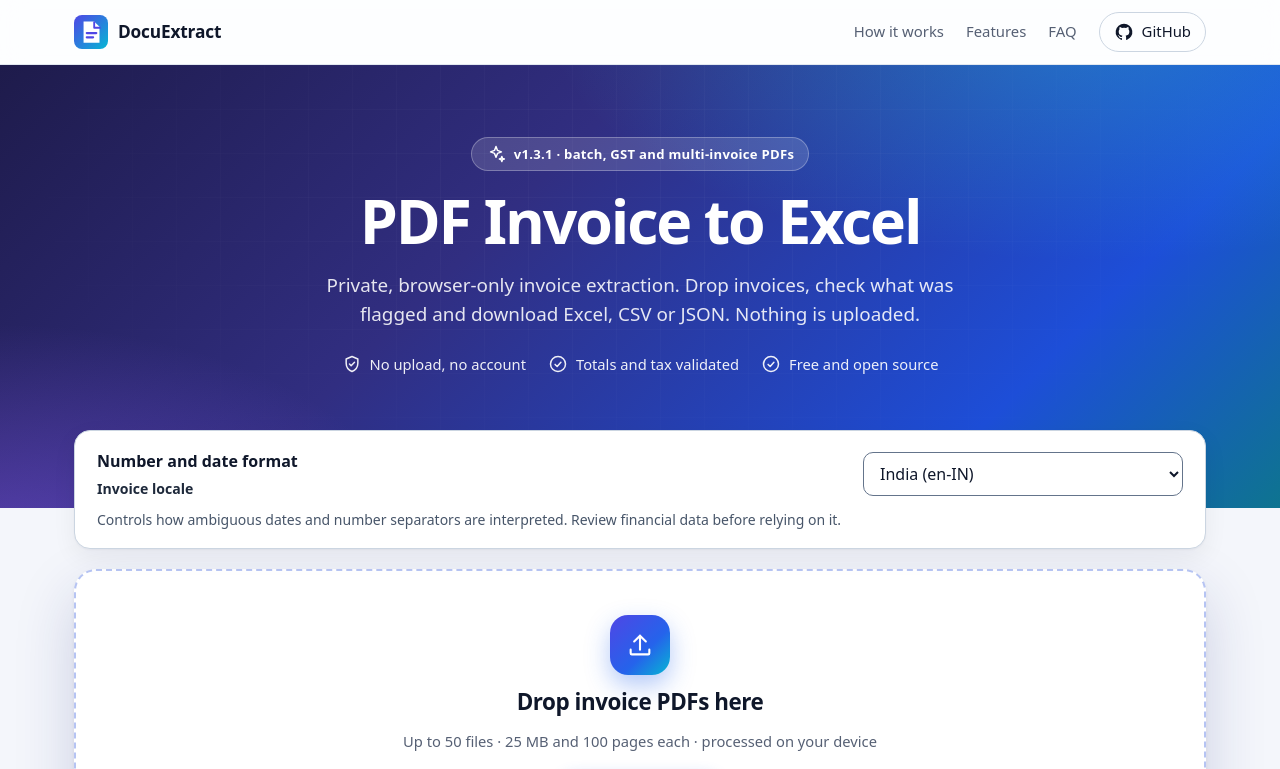
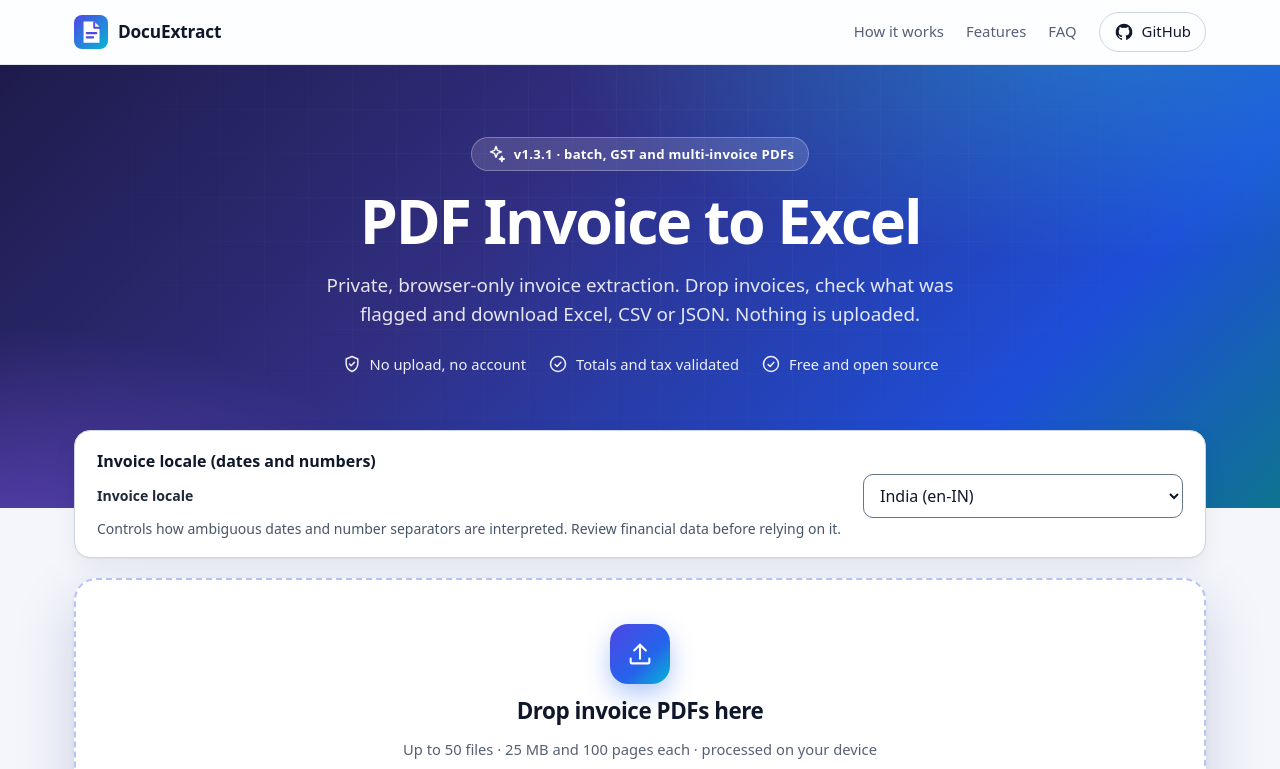
Before and after one commit to MANayab/DocuExtract, a React (Vite) app: page / in a window 1280 px wide. Shown: the top 769 px of the page. Built offline with nearby package versions, Linux system fonts and the light colour scheme.

Commit message:
fix(ui): separate invoice locale and OCR language settings

```diff
--- a/src/app/App.tsx
+++ b/src/app/App.tsx
@@ -175,14 +175,14 @@
             </div>
           )}
 
-          <section className="dx-panel dx-locale-panel" aria-labelledby="locale-heading">
+          <section className="dx-panel dx-locale-panel" aria-label="Extraction language settings">
+            <div className="dx-locale-panel__group">
+              <h2>Invoice locale (dates and numbers)</h2>
               <div className="dx-locale-panel__field">
-              <div className="dx-locale-panel__copy">
-                <h2 id="locale-heading">Number and date format</h2>
                 <label htmlFor="invoice-locale">Invoice locale</label>
-              </div>
                 <select
                   id="invoice-locale"
+                  aria-describedby="invoice-locale-hint"
                   value={locale}
                   onChange={(event) => {
                     const next = event.target.value as LocaleCode;
@@ -197,13 +197,19 @@
                   ))}
                 </select>
               </div>
+              <p id="invoice-locale-hint" className="dx-locale-panel__hint">
+                Controls how ambiguous dates and number separators are interpreted. Review financial
+                data before relying on it.
+              </p>
+            </div>
             {OCR_BUNDLED && (
+              <div className="dx-locale-panel__group">
+                <h2>Scanned PDF language (OCR)</h2>
                 <div className="dx-locale-panel__field">
-                <div className="dx-locale-panel__copy">
                   <label htmlFor="ocr-language">Scanned PDF language</label>
-                </div>
                   <select
                     id="ocr-language"
+                    aria-describedby="ocr-language-hint"
                     value={ocrLanguage}
                     onChange={(event) => setOcrLanguage(event.target.value as OcrLanguage)}
                   >
@@ -212,11 +218,12 @@
                     <option value="hin">Hindi</option>
                   </select>
                 </div>
+                <p id="ocr-language-hint" className="dx-locale-panel__hint">
+                  Applies only to scanned or image-only pages. OCR results are lower-confidence and
+                  must be reviewed. Supported languages: English, German and Hindi.
+                </p>
+              </div>
             )}
-            <p className="dx-locale-panel__hint">
-              Controls how ambiguous dates and number separators are interpreted. Review financial
-              data before relying on it.
-            </p>
           </section>
 
           <FileUploader onFiles={handleFiles} />
```
Lines whose indentation alone changed are shown as unchanged.
